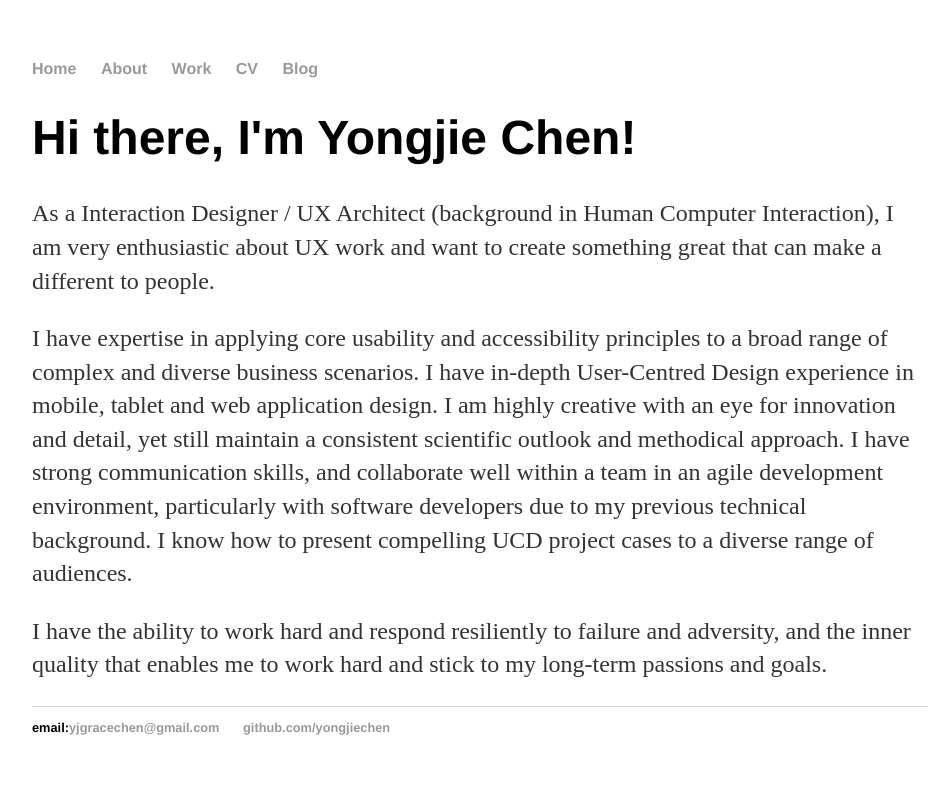
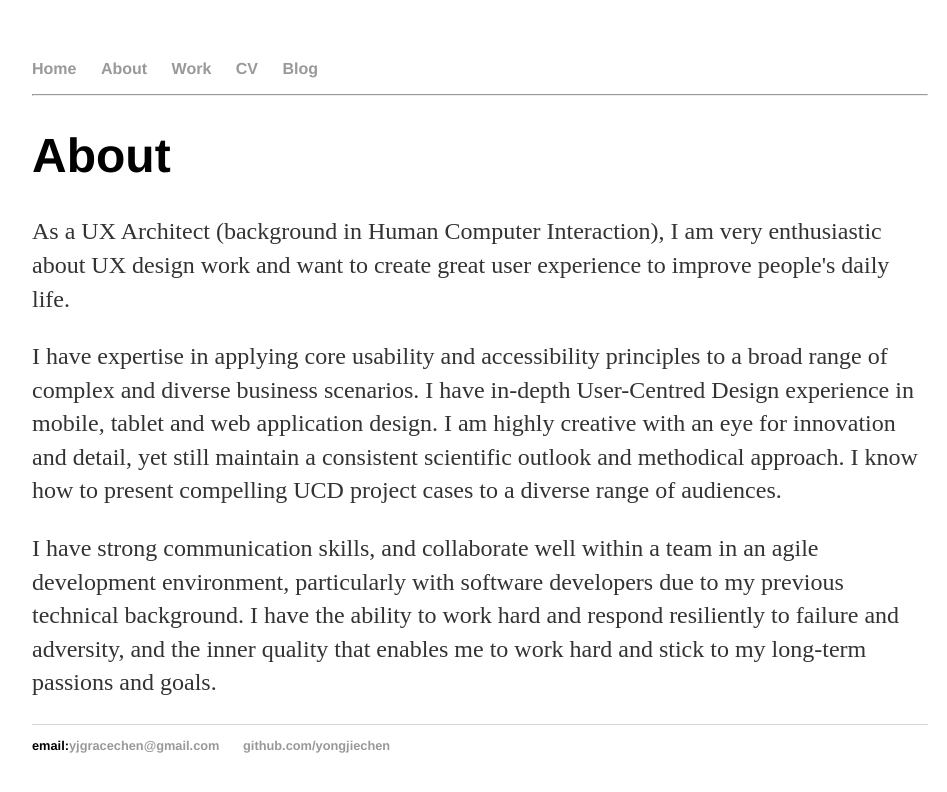
Before and after one commit to yjgracechen/yjgracechen.github.io, a Jekyll site: the page built from about.html, in a window 1280 px wide. Shown: the top 792 px of the page, without its empty margins (160-1107 px from the left). Built offline with Jekyll 4.4.1, drawn with Linux system fonts in a browser that asks for light colours.

Commit message:
Update about.html

```diff
--- a/about.html
+++ b/about.html
@@ -3,15 +3,16 @@ layout: default
 title: About
 ---
 <div class="blurb">
-	<h1>Hi there, I'm Yongjie Chen!</h1>
-	<p> As a Interaction Designer / UX Architect (background in Human Computer Interaction), I am very enthusiastic about UX work and want to create something great that can make a different to people.
+	<hr>
+	<h1>About</h1>
+	<p> As a UX Architect (background in Human Computer Interaction), I am very enthusiastic about UX design work and want to create great user experience to improve people's daily life.
 	</p>
 	<p> I have expertise in applying core usability and accessibility principles to a broad range of complex and diverse business scenarios.
 	I have in-depth User-Centred Design experience in mobile, tablet and web application design.
 	I am highly creative with an eye for innovation and detail, yet still maintain a consistent scientific outlook and methodical approach.
-	I have strong communication skills, and collaborate well within a team in an agile development environment, particularly with software developers due to my previous technical background.
 	I know how to present compelling UCD project cases to a diverse range of audiences.
 	</p>
-	<p>I have the ability to work hard and respond resiliently to failure and adversity, and the inner quality that enables me to work hard and stick to my long-term passions and goals.
+	<p> I have strong communication skills, and collaborate well within a team in an agile development environment, particularly with software developers due to my previous technical background.
+I have the ability to work hard and respond resiliently to failure and adversity, and the inner quality that enables me to work hard and stick to my long-term passions and goals.
 	</p>
 </div><!-- /.blurb -->
```
